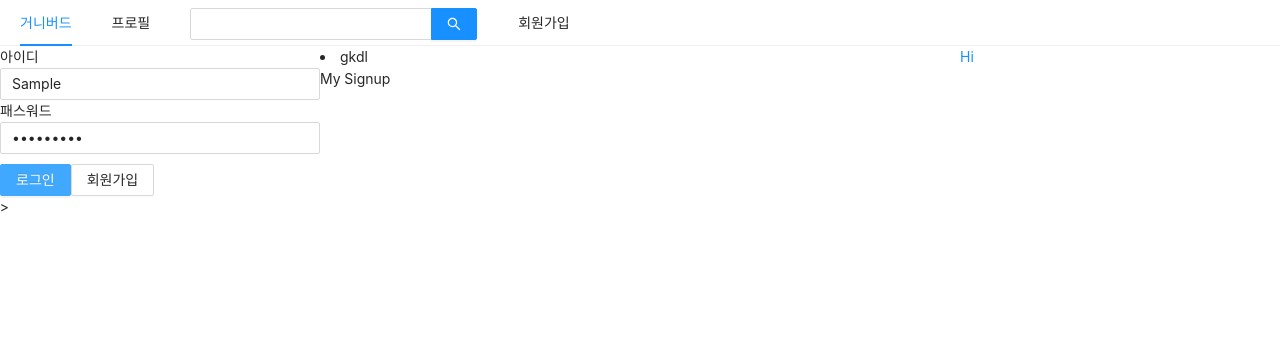
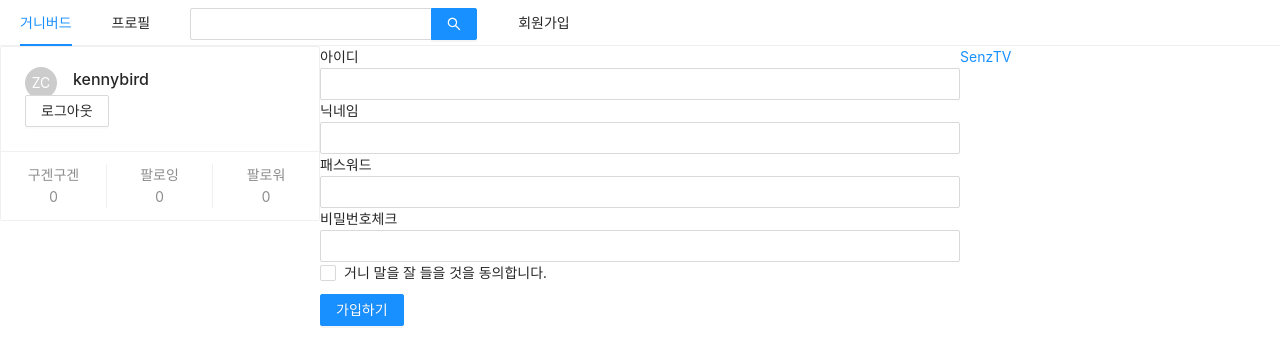
Before and after one commit to Loco-doco/react-nodebird, a Next.js app in the folder front/: page /register in a window 1280 px wide. Both pictures are taken after typing "Sample", "Sample123" into the empty fields and a click on the button "로그인". Shown: the top 364 px of the page. Built offline with nearby package versions, Linux system fonts and the light colour scheme.

Commit message:
register & Login Form + Hooks

```diff
--- a/front/component/AppLayout.js
+++ b/front/component/AppLayout.js
@@ -11,6 +11,9 @@
 `
 
 const AppLayout = ({ children }) => {
+    /*
+    isLoggedIn, setIsLoggedIn 상태를 false로 설정(default)
+    */
     const [isLoggedIn, setIsLoggedIn] = useState(false);
 
     return(
@@ -33,14 +36,14 @@
             </Menu>
             <Row>
                 <Col xs={24} md={6}>
-                    {isLoggedIn ? <UserProfile /> : <LoginForm />}
+                    {/*isLoggedIn이 True면 UserProfile에 setIsLoggedIn 상태를 담아서, 아니면 LoginForm을 현재 setIsLoggedIn 상태를 담아 호출*/}
+                    {isLoggedIn ? <UserProfile setIsLoggedIn={setIsLoggedIn}/> : <LoginForm setIsLoggedIn={setIsLoggedIn}/>}
                 </Col>
                 <Col xs={24} md={12}>
-                    <li>gkdl</li>
                     {children}
                 </Col>
                 <Col xs={24} md={6}>
-                    <a href="https://naver.com" target="_blank" rel="noreferrer noopener">Hi</a>
+                    <a href="https://naver.com" target="_blank" rel="noreferrer noopener">SenzTV</a>
                 </Col>
             </Row>
         </div>
--- a/front/component/LoginForm.js
+++ b/front/component/LoginForm.js
@@ -1,36 +1,43 @@
 import React, { useState, useCallback} from 'react';
+import PropTypes from 'prop-types';
 import {Form, Input, Button} from 'antd';
 import Link from 'next/link';
 import styled from 'styled-components';
+
+import useInput from '../hooks/useInput'
 
 /*
 버튼 감싸는 CSS를 styled로 재정의한다.
 왜냐면, div 태그에다가 직접 수정할 시 일일히 다 리렌더링 되기 때문
 */
 const ButtonWrapper = styled.div`
-    margin-top : 10px
+    margin-top : 10px;
 `
 const InputWrapper = styled.div`
-    margin-bottom : 5px,
-    margin-top : 5px
+    margin-top : 10px;
+    margin-bottom : 5px;
 `
 
+const FormWrapper = styled(Form)`
+    padding : 10px;
+`
 
+const LoginForm = ({ setIsLoggedIn }) => {
+    const [id, onChangeId] = useInput('');
+    const [password, onChangePassword] = useInput('');
 
-const LoginForm = () => {
-    const [id, setId] = useState('');
-    const [password, setPassword] = useState('');
-
-    const onChangeId = useCallback((e) => {
-        setId(e.target.value)
-    }, []);
-
-    const onChangePassword = useCallback((e) => {
-        setPassword(e.target.value)
-    }, []);
+    /*
+    Submit 되었을 때 콜백 함수. id, password를 받고 setIsLoggedIn 상태를 true로 변경.
+    */
+    const onSubmitForm = useCallback((e) => {
+        console.log(id, password)
+        setIsLoggedIn(true);
+    }, [id, password]);
 
     return (
-        <Form>
+        <FormWrapper
+            onFinish={onSubmitForm} // Submit 되었을 때 콜백
+        >
             <InputWrapper>
                 <label htmlFor="user-id"> 아이디 </label>
                 <br />
@@ -55,12 +62,13 @@
                 로그인
                 </Button>
                 <Link href="/register"><a><Button>회원가입</Button></a></Link>
-            </ButtonWrapper>>
-            <div>
-
-            </div>
-        </Form>
+            </ButtonWrapper>
+        </FormWrapper>
     );
 }
 
+LoginForm.propTypes = {
+    setIsLoggedIn: PropTypes.func.isRequired
+}
+
 export default LoginForm;
--- /dev/null
+++ b/front/component/RegisterForm.js
@@ -0,0 +1,87 @@
+import React, { useCallback, useState } from 'react';
+import styled from 'styled-components';
+import { Form, Input, Checkbox, Button } from 'antd';
+
+import useInput from '../hooks/useInput';
+
+const ErrorMessage = styled.div`
+    color: red;
+`
+
+const SubmitButtonWrapper = styled.div`
+    margin-top: 10px;
+`;
+
+
+const RegisterForm = () => {
+    const [id, onChangeId] = useInput('');
+    const [nickname, onChangeNickname] = useInput('');
+    const [password, onChangePassword] = useInput('');
+
+    const [passwordCheck, setPasswordCheck] = useState('');
+    const [passwordError, setPasswordError] = useState(false);
+    const onChangePasswordCheck = useCallback((e) => {
+        setPasswordError(e.target.value !== password)
+        setPasswordCheck(e.target.value)
+    },[password]);
+
+    const [term, setTerm] = useState('');
+    const [termError, setTermError] = useState(false);
+    const onChangeTerm = useCallback((e) => {
+        setTerm(e.target.checked);
+        setTermError(false);
+    })
+
+    const onSubmit = useCallback((e) => {
+        if(password !== passwordCheck){
+            return setPasswordError(true)
+        }
+        if(!term){
+            return setTermError(true)
+        }
+    },[password, passwordCheck, term]);
+    return (
+        <Form onFinish={onSubmit}>
+            <div>
+                <label htmlFor="user-id">아이디</label>
+                <br />
+                <Input name="user-id" value={id} required onChange={onChangeId} />
+            </div>
+            <div>
+                <label htmlFor="user-nickname">닉네임</label>
+                <br />
+                <Input name="user-nickname" value={nickname} required onChange={onChangeNickname} />
+            </div>
+            <div>
+                <label htmlFor="user-password">패스워드</label>
+                <br />
+                <Input name="user-password" type="password" value={password} required onChange={onChangePassword} />
+            </div>
+            <div>
+                <label htmlFor="user-password-check">비밀번호체크</label>
+                <br />
+                <Input
+                name="user-password-check"
+                type="password"
+                value={passwordCheck}
+                required
+                onChange={onChangePasswordCheck}
+                />
+            {passwordError && <ErrorMessage>비밀번호가 일치하지 않습니다.</ErrorMessage>}
+            </div>
+            <div>
+                <Checkbox
+                    name="user-term"
+                    checked={term}
+                    onChange={onChangeTerm}
+                > 거니 말을 잘 들을 것을 동의합니다.</Checkbox>
+                {termError && <ErrorMessage>약관에 동의하셔야 합니다.</ErrorMessage>}
+            </div>
+            <SubmitButtonWrapper>
+                <Button type='primary' htmlType='submit'> 가입하기 </Button>
+            </SubmitButtonWrapper>
+        </Form>
+    )
+}
+
+export default RegisterForm;
--- a/front/component/UserProfile.js
+++ b/front/component/UserProfile.js
@@ -1,5 +1,31 @@
-const UserProfile = () => {
+import React, { useCallback } from 'react';
+import { Card, Avatar, Button } from 'antd';
 
+const UserProfile = ({ setIsLoggedIn }) => {
+
+    /*
+    로그아웃 버튼 눌렀을 떄의 콜백 함수
+    setIsLoggedIn 상태 변경
+    */
+    const onLogOut = useCallback((e) => {
+        setIsLoggedIn(false);
+    },[]);
+
+    return (
+        <Card
+            actions={[
+                <div key="twit"> 구겐구겐 <br />0</div>,
+                <div key="following"> 팔로잉 <br />0</div>,
+                <div key="follower"> 팔로워 <br />0</div>
+            ]}
+        >
+            <Card.Meta
+                avatar = {<Avatar>ZC</Avatar>}
+                title = "kennybird"
+            />
+            <Button onClick={onLogOut}>로그아웃</Button>
+        </Card>
+    )
 }
 
 export default UserProfile;
--- /dev/null
+++ b/front/hooks/useInput.js
@@ -0,0 +1,9 @@
+import { useCallback, useState } from 'react';
+
+export default (initValue = null) => {
+  const [value, setter] = useState(initValue);
+  const handler = useCallback((e) => {
+    setter(e.target.value);
+  }, []);
+  return [value, handler];
+};
--- a/front/pages/register.js
+++ b/front/pages/register.js
@@ -1,20 +1,23 @@
-import React from 'react';
+import React, { useCallback, useState } from 'react';
 import Head from 'next/head';
+
 import AppLayout from '../component/AppLayout';
+import RegisterForm from '../component/RegisterForm';
 
-const Signup= () => {
+
+
+const Register = () => {
+
     return(
         /* 여기서는 _app.js에서 공통적으로 적용한 Head 스타일을 커스터마이징 함.
         */
-        <>
+        <AppLayout>
             <Head>
                 <title>회원가입 | 거니버드</title>
             </Head>
-            <AppLayout>
-                <div>My Signup</div>
-            </AppLayout>
-        </>
+            <RegisterForm />
+        </AppLayout>
     )
 }
 
-export default Signup;
+export default Register;
```
Also changed, not shown: front/component/FollowList.js (added, +38 -0 lines), front/component/NicknameEditForm.js (added, +22 -0 lines), front/pages/profile.js (+18 -2 lines).
